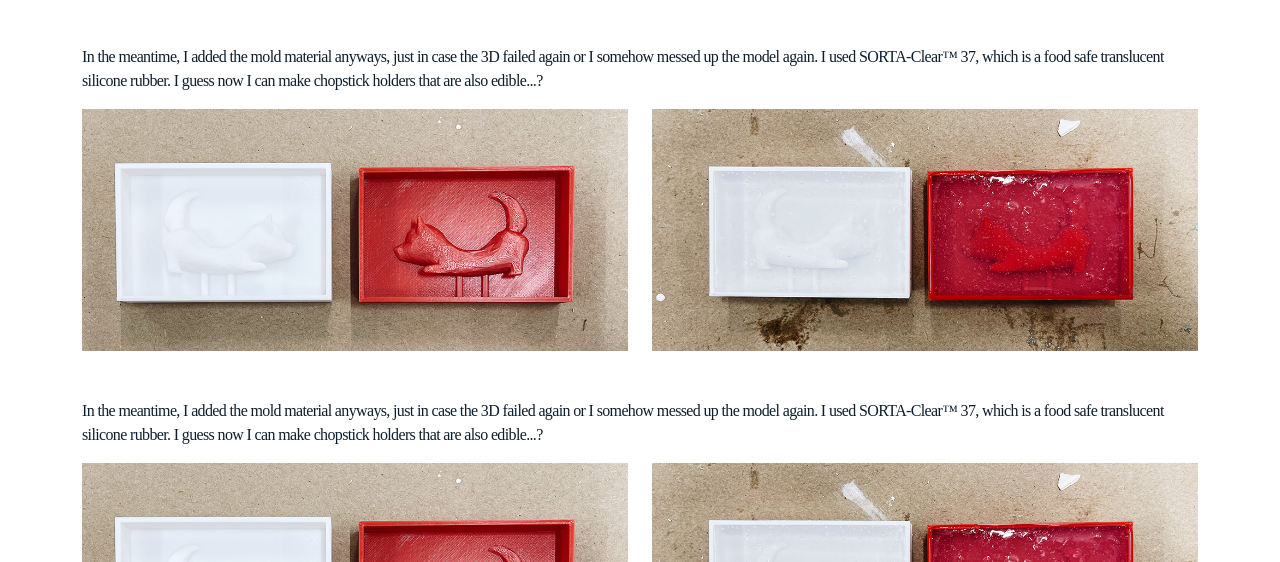
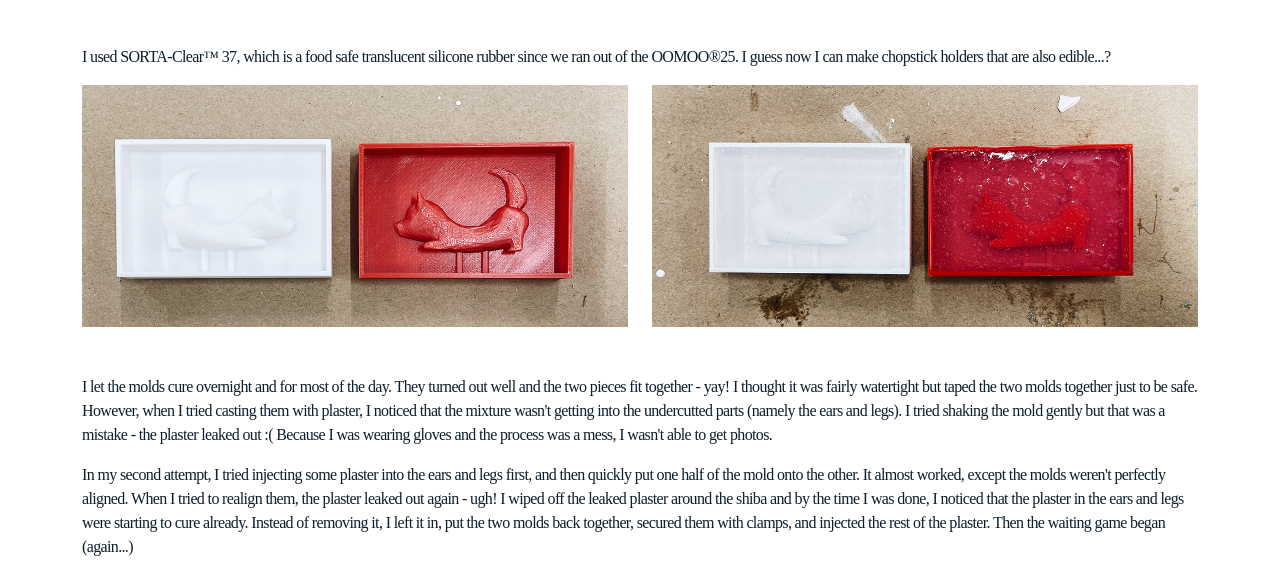
Before and after one commit to tkaminsky/PS70-alt, a plain HTML site: page 08_index.html in a window 1280 px wide. Shown: the part 3277-3839 px from the top of the page. Drawn offline with Linux system fonts and the light colour scheme; a web font is replaced by a local one.

Commit message:
Week 8 (minor text updates)

```diff
--- a/08_index.html
+++ b/08_index.html
@@ -192,24 +192,11 @@
         </div>
       </div>
 
-      <div class="container">
-        <div class="row mb-5 align-items-center">
-          <div class="col-md-12" data-aos="fade-up" data-aos-delay="50" data-aos-delay="50">
-            <p>In the meantime, I added the mold material anyways, just in case the 3D failed again or I somehow messed up the model again. I used SORTA-Clear™ 37, which is a food safe translucent silicone rubber. I guess now I can make chopstick holders that are also edible...?</p>
-          </div>
-         <div class="col-md-6" data-aos="fade-up" data-aos-delay="50">
-            <img src="08_CNC/shiba_mold5.jpg" alt="Image" class="img-fluid">
-          </div>
-         <div class="col-md-6" data-aos="fade-up" data-aos-delay="50">
-            <img src="08_CNC/shiba_mold6.jpg" alt="Image" class="img-fluid">
-          </div>
-        </div>
-      </div>
 
       <div class="container">
         <div class="row mb-5 align-items-center">
           <div class="col-md-12" data-aos="fade-up" data-aos-delay="50" data-aos-delay="50">
-            <p>In the meantime, I added the mold material anyways, just in case the 3D failed again or I somehow messed up the model again. I used SORTA-Clear™ 37, which is a food safe translucent silicone rubber. I guess now I can make chopstick holders that are also edible...?</p>
+            <p>I used SORTA-Clear™ 37, which is a food safe translucent silicone rubber since we ran out of the OOMOO®25. I guess now I can make chopstick holders that are also edible...?</p>
           </div>
          <div class="col-md-6" data-aos="fade-up" data-aos-delay="50">
             <img src="08_CNC/shiba_mold5.jpg" alt="Image" class="img-fluid">
```
